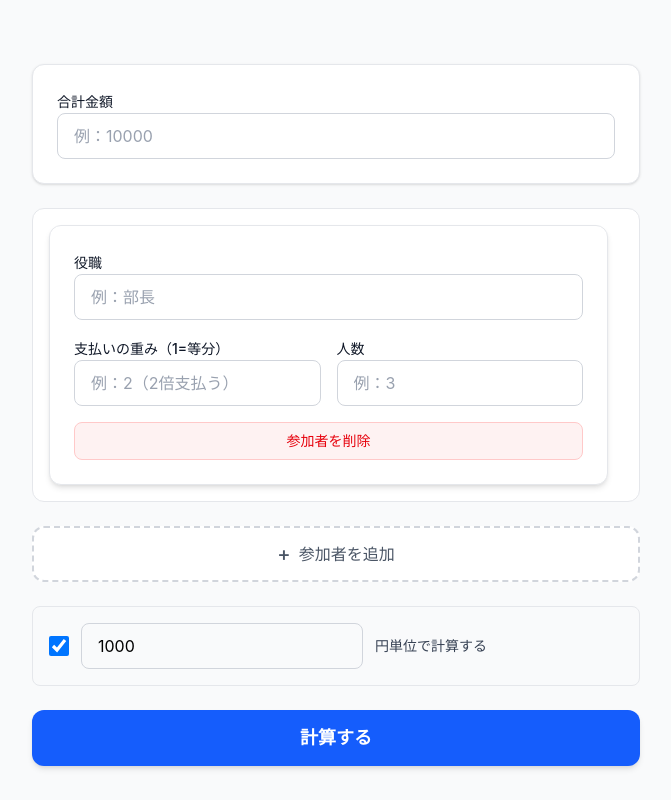
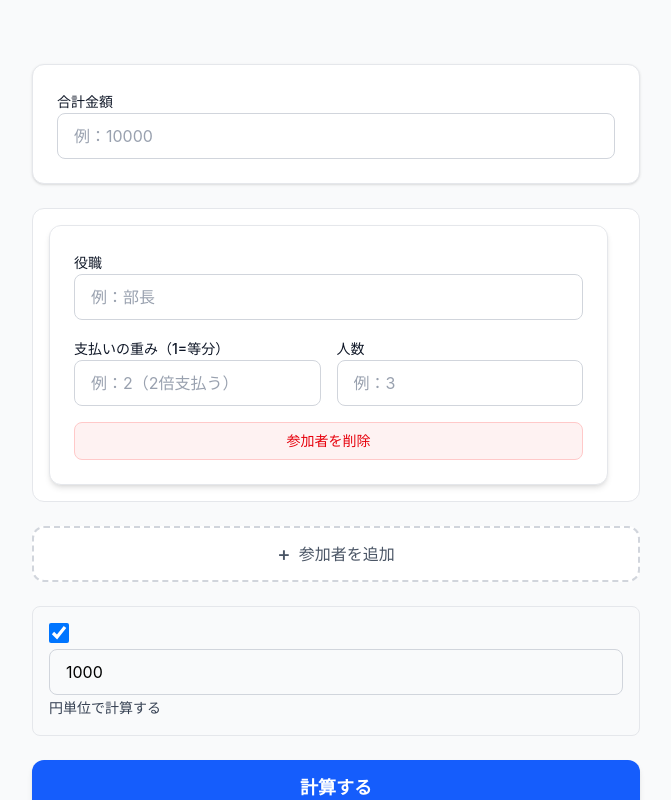
Before and after one commit to netakiryosuke/boss-pays-more, a Next.js app: page / in a window 1280 px wide. Shown: the top 800 px of the page, without its empty margins (304-975 px from the left). Built offline with nearby package versions, Linux system fonts and the light colour scheme.

Commit message:
Fix minor

```diff
--- a/src/components/InputForm.tsx
+++ b/src/components/InputForm.tsx
@@ -123,7 +123,6 @@ export default function InputForm({
                     <AddParticipantGroupButton onClick={handleAddParticipantGroup} />
 
                     <div className="p-4 bg-gray-50 rounded-lg border border-gray-200">
-                        <label className="flex items-center gap-3 cursor-pointer">
                         <input
                             type="checkbox"
                             checked={roundingEnabled}
@@ -138,7 +137,6 @@ export default function InputForm({
                             error={submitAttempted ? roundingUnitError : null}
                         />
                         <span className="text-sm font-medium text-gray-700">円単位で計算する</span>
-                        </label>
                     </div>
 
                     {submitAttempted && !isValid && !participantGroupsError ? (
```
Lines whose indentation alone changed are shown as unchanged.
